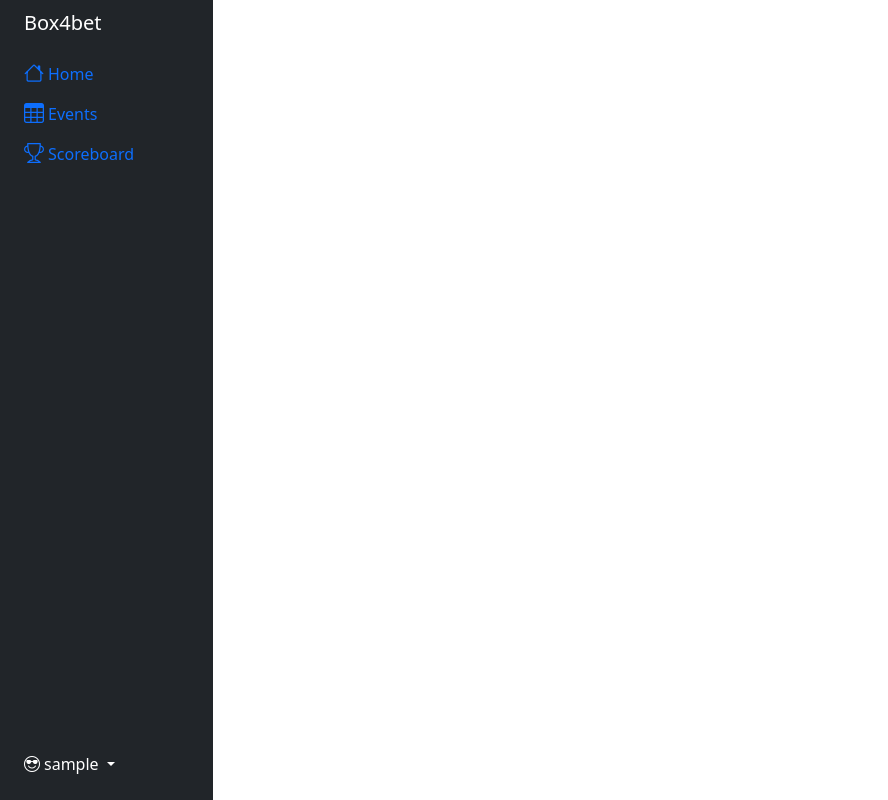
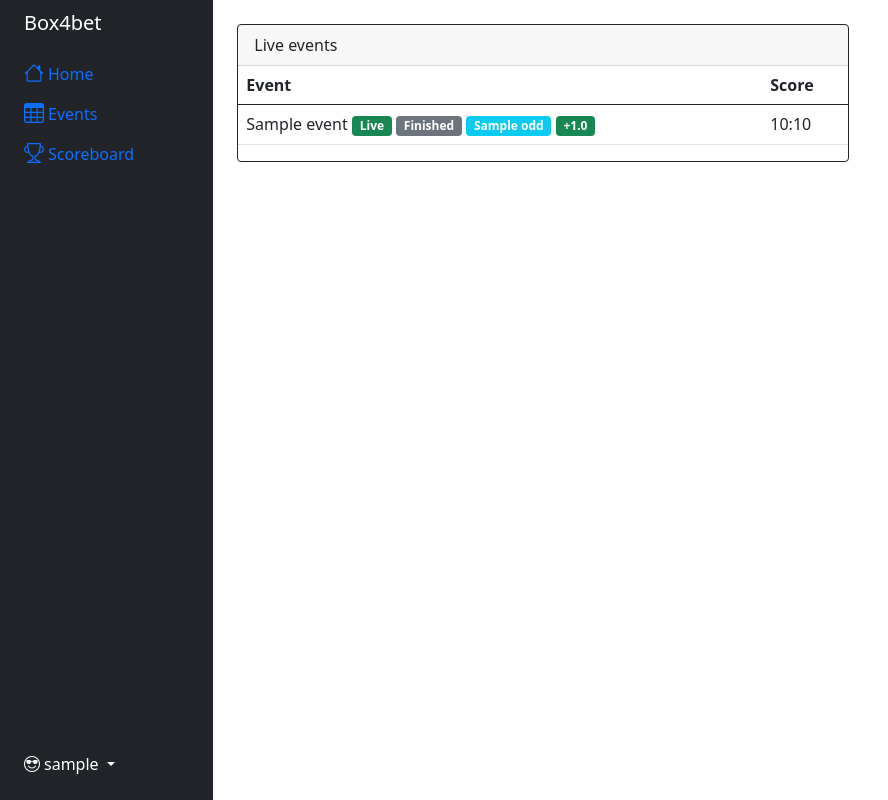
Before and after one commit to nifares/box4bet, a Django app: page / in a window 1280 px wide. Shown: the whole page, without its empty margins (0-888 px from the left). Run offline with Django 3.2, Linux system fonts and the light colour scheme; a user stored in the database is signed in; tables that the repository leaves empty hold one stand-in row (values such as "Sample post"); some libraries are stand-ins or nearby versions.

Commit message:
improve events

```diff
--- /dev/null
+++ b/apps/box4bet/templates/events_card/with_score.html
@@ -0,0 +1,36 @@
+{% load event_extras %}
+<div class="card border-dark mb-4 bg-transparent" style="width: 60%;">
+    <div class="card-header">{{ name }}</div>
+    <table class="table table-hover">
+        <thead>
+            <tr>
+                <th scope="col">Event</th>
+                <th scope="col">Score</th>
+            </tr>
+        </thead>
+        <tbody>
+        {% for event in events %}
+            <tr class="clickable-table-row" onclick="document.location = '/events/{{event.id}}';">
+                <td>
+                    {{event.name}}
+                    {% if event.live %}
+                    <span class="badge bg-success">Live</span>
+                    {% endif %}
+                    {% if event.finished %}
+                    <span class="badge bg-secondary">Finished</span>
+                    {% endif %}
+                    {% user_bet event user as bet %}
+                    {% if bet %}
+                    <span class="badge bg-info">{{ bet }}</span>
+                    {% endif%}
+                    {% bet_reward event user as reward %}
+                    {% if reward %}
+                    <span class="badge bg-success">+{{reward}}</span>
+                    {% endif %}
+                </td>
+                <td>{{event.home_score}}:{{event.away_score}}</td>
+            </tr>
+        {% endfor %}
+        </tbody>
+    </table>
+</div>
--- a/apps/box4bet/templates/events_view.html
+++ b/apps/box4bet/templates/events_view.html
@@ -4,104 +4,13 @@
 {% load tz %}
 {% timezone "Europe/Warsaw" %}
 {% if live_events %}
-<div class="card border-dark mb-4 bg-transparent" style="width: 90%;">
-    <div class="card-header">Live events</div>
-    <table class="table table-hover">
-        <thead>
-            <tr>
-                <th scope="col">Event</th>
-                <th scope="col">Start Time</th>
-            </tr>
-        </thead>
-        <tbody>
-        {% for event in live_events %}
-            <tr class="clickable-table-row" onclick="document.location = '/events/{{event.id}}';">
-                <td>
-                    {{event.name}}
-                    {% if event.locked and not event.finished %}
-                    <span class="badge bg-danger">Locked</span>
-                    {% endif %}
-                    {% if event.finished %}
-                    <span class="badge bg-secondary">Finished</span>
-                    {% endif %}
-                    {% user_bet event user as bet %}
-                    {% if bet %}
-                    <span class="badge bg-info">{{ bet }}</span>
-                    {% endif%}
-                </td>
-                <td>{{event.start_time}}</td>
-            </tr>
-        {% endfor %}
-        </tbody>
-    </table>
-</div>
+{% include "events_card/with_score.html" with events=live_events name='Live events' %}
 {% endif %}
 {% if upcoming_events %}
-<div class="card mb-4 border-dark bg-transparent" style="width: 90%;">
-    <div class="card-header">Upcoming events</div>
-    <table class="table table-hover">
-        <thead>
-            <tr>
-                <th scope="col">Event</th>
-                <th scope="col">Start Time</th>
-            </tr>
-        </thead>
-        <tbody>
-        {% for event in upcoming_events %}
-            <tr class="clickable-table-row" onclick="document.location = '/events/{{event.id}}';">
-                <td>
-                    {{event.name}}
-                    {% if event.odds_locked and not event.finished %}
-                    <span class="badge bg-warning">Locking soon</span>
-                    {% endif %}
-                    {% if event.finished %}
-                    <span class="badge bg-secondary">Finished</span>
-                    {% endif %}
-                    {% user_bet event user as bet %}
-                    {% if bet %}
-                    <span class="badge bg-info">{{ bet }}</span>
-                    {% endif%}
-                </td>
-                <td>{{event.start_time}}</td>
-            </tr>
-        {% endfor %}
-        </tbody>
-    </table>
-</div>
+{% include "events_card/with_start_time.html" with events=upcoming_events name='Upcoming events' %}
 {% endif %}
 {% if finished_events %}
-<div class="card mb-4 border-dark bg-transparent" style="width: 90%;">
-    <div class="card-header"> Finished events</div>
-    <table class="table table-hover">
-        <thead>
-            <tr>
-                <th scope="col">Event</th>
-                <th scope="col">Score</th>
-            </tr>
-        </thead>
-        <tbody>
-        {% for event in finished_events %}
-            <tr class="clickable-table-row" onclick="document.location = '/events/{{event.id}}';">
-                <td>
-                    {{event.name}}
-                    {% if event.finished %}
-                    <span class="badge bg-secondary">Finished</span>
-                    {% endif %}
-                    {% user_bet event user as bet %}
-                    {% if bet %}
-                    <span class="badge bg-info">{{ bet }}</span>
-                    {% endif %}
-                    {% bet_reward event user as reward %}
-                    {% if reward %}
-                    <span class="badge bg-success">+{{ reward }}</span>
-                    {% endif %}
-                </td>
-                <td>{{event.home_score}}:{{event.away_score}}</td>
-            </tr>
-        {% endfor %}
-        </tbody>
-    </table>
-</div>
+{% include "events_card/with_score.html" with events=finished_events name='Finished events' %}
 {% endif %}
 {% endtimezone %}
 {% endblock %}
--- a/apps/box4bet/templates/home.html
+++ /dev/null
@@ -1,4 +0,0 @@
-{% extends "base.html" %}
-{% block content %}
-
-{% endblock %}
--- a/apps/box4bet/views.py
+++ b/apps/box4bet/views.py
@@ -11,7 +11,12 @@ LOG = logging.getLogger(__name__)
 
 # Create your views here.
 def home(request):
-    return render(request, 'home.html', {} )
+    data = {
+        'live_events': Event.objects.filter(live=True).order_by('start_time').all(),
+        'upcoming_events': Event.objects.filter(live=False, finished=False).order_by('start_time').all()[:5],
+        'finished_events': Event.objects.filter(live=False, finished=True).order_by('start_time').all()[:5]
+    }
+    return render(request, 'events_view.html', data )
 
 def events_view(request):
 
@@ -24,12 +29,8 @@ def events_view(request):
 
 def event(request, event_id):
     event = Event.objects.get(pk=event_id)
-    now = datetime.now(timezone.utc)
-    diff = int((event.start_time - now).total_seconds())
-    display_bets = True if diff <= 200 else False
     data = {
-        'event': event,
-        'display_bets': display_bets
+        'event': event
     }
     if request.user.is_authenticated:
         data['user_bet'] = request.user.bet_set.filter(event=event_id).first()
```
Also changed, not shown: apps/box4bet/templates/event.html (+31 -6 lines), apps/box4bet/templates/events_card/with_start_time.html (added, +32 -0 lines).
